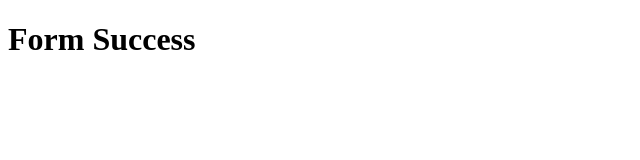
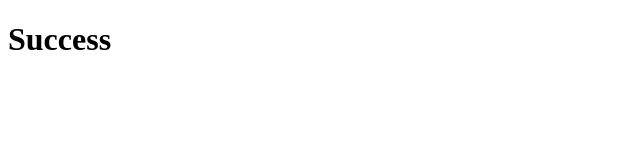
Before and after one commit to RomanasV/type11-students-project, a plain HTML site: page form-success.html in a window 1280 px wide. Shown: the whole page, without its empty margins (0-640 px from the left). Drawn offline with Linux system fonts and the light colour scheme.

Commit message:
Form Success page title change

```diff
--- a/form-success.html
+++ b/form-success.html
@@ -7,6 +7,6 @@
   <title>Document</title>
 </head>
 <body>
-  <h1>Form Success</h1>
+  <h1>Success</h1>
 </body>
 </html>
```
